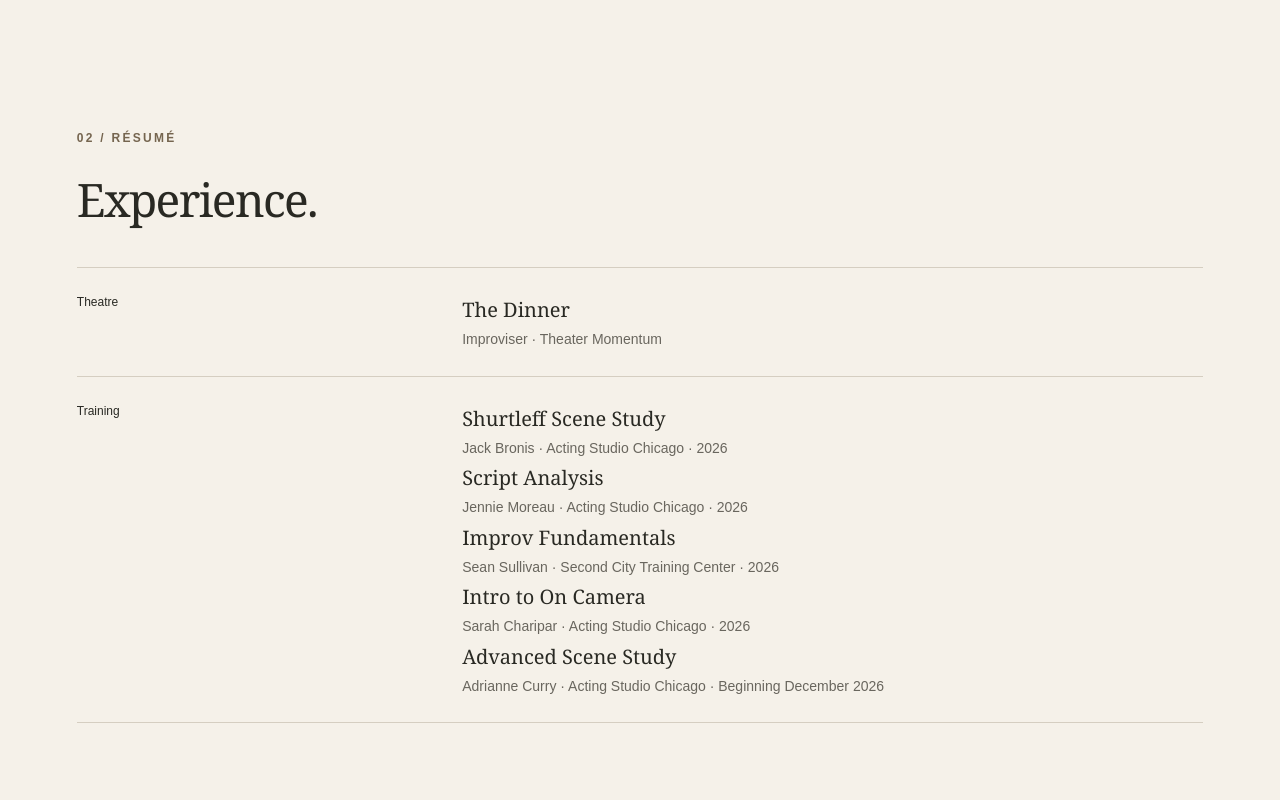
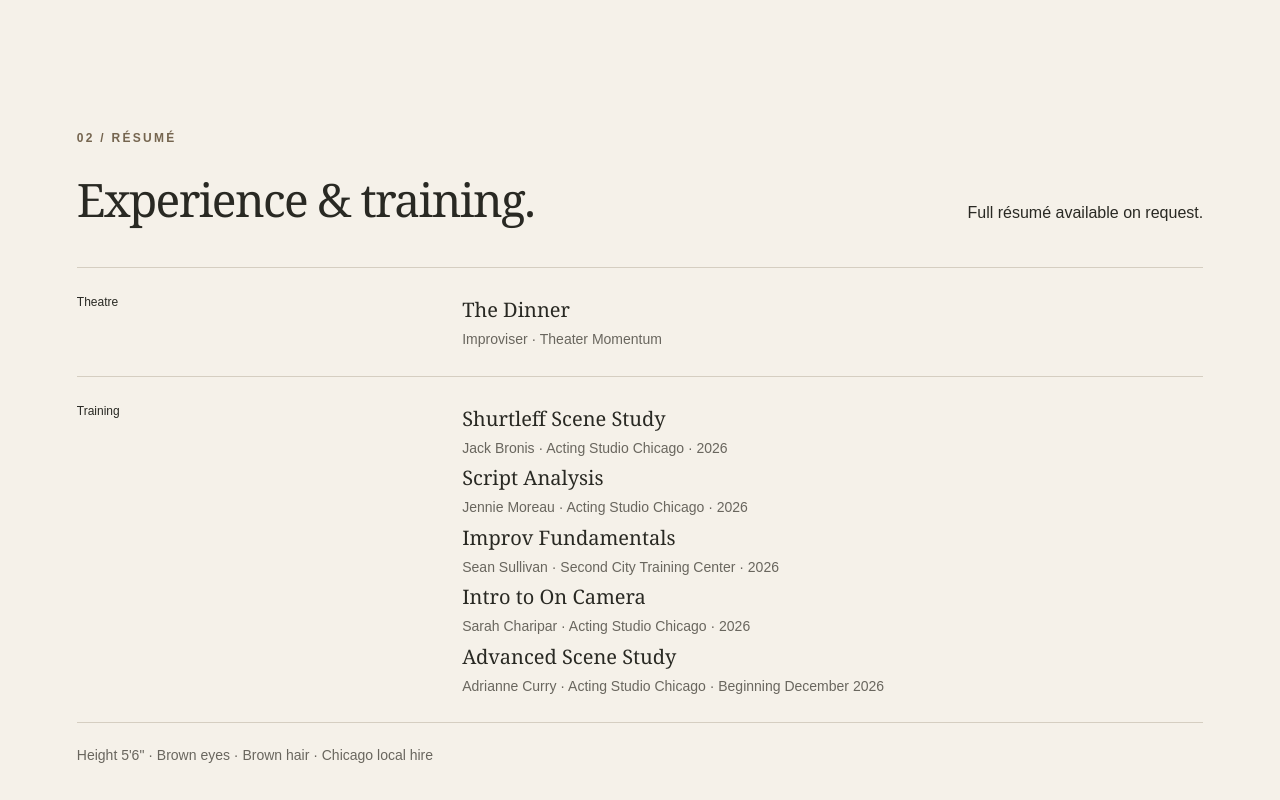
Before and after one commit to cpejic/chelsea-pejic-website, a Next.js app: page / in a window 1280 px wide. Shown: the part 1220-2020 px from the top of the page. Built offline with nearby package versions, Linux system fonts and the light colour scheme.

Commit message:
Refine website resume presentation

```diff
--- a/app/page.js
+++ b/app/page.js
@@ -37,13 +37,9 @@ export default function Home() {
         <div className="headshot-grid">{actor.headshots.map(photo => <figure key={photo.src}><Portrait photo={photo} /><figcaption>{photo.label}</figcaption></figure>)}</div>
       </section> : null}
 
-      {actor.media.length ? <section className="media section" id="media" aria-labelledby="media-title"><div className="wrap media-layout">
-        <div><p className="eyebrow">Media</p><h2 id="media-title">Selected<br /><em>performances.</em></h2></div>
-        <div>{actor.media.map(clip => <article className="clip" key={clip.url}><h3>{clip.title}</h3><p>{clip.description}</p><a className="text-link" href={clip.url} target="_blank" rel="noopener noreferrer">Watch selection <span className="sr-only">(opens in a new tab)</span><Arrow /></a></article>)}</div>
-      </div></section> : null}
-
-      <section className="resume section wrap" id="resume" aria-labelledby="resume-title"><div className="section-heading"><div><p className="eyebrow">02 / Résumé</p><h2 id="resume-title">Experience.</h2></div><div>{actor.resumePdf ? <div className="resume-actions"><a className="text-link" href={actor.resumePdf} target="_blank" rel="noopener noreferrer">View résumé (PDF) <Arrow /></a><a className="text-link" href={actor.resumePdf} download>Download PDF ↓</a></div> : null}</div></div>
+      <section className="resume section wrap" id="resume" aria-labelledby="resume-title"><div className="section-heading"><div><p className="eyebrow">02 / Résumé</p><h2 id="resume-title">Experience & training.</h2></div><div>{actor.resumePdf ? <div className="resume-actions"><a className="text-link" href={actor.resumePdf} target="_blank" rel="noopener noreferrer">View full résumé (PDF) <Arrow /></a><a className="text-link" href={actor.resumePdf} download>Download PDF ↓</a></div> : <p>Full résumé available on request.</p>}</div></div>
         <div className="resume-table">{resume.map(group => <div className="resume-row" key={group.category}><h3>{group.category}</h3><div>{group.entries.map(entry => <div key={entry.title}><h4>{entry.title}</h4><p>{entry.detail}</p></div>)}</div></div>)}</div>
+        <p className="disciplines">Height {actor.height} · Brown eyes · Brown hair · Chicago local hire</p>
       </section>
 
       <section className="current-work wrap" id="current-work" aria-labelledby="work-title">
@@ -54,6 +50,6 @@ export default function Home() {
 
       <section className="contact section" id="contact" aria-labelledby="contact-title"><div className="wrap contact-layout"><div><p className="eyebrow">04 / Contact</p><h2 id="contact-title">Let’s<br /><em>connect.</em></h2></div><div className="contact-copy"><p>For casting, creative collaborations,<br />and representation inquiries.</p><a className="contact-email" href={`mailto:${actor.email}`}>{actor.email} <Arrow /></a><a className="contact-email" href={`tel:${actor.phone.replace(/[^\d+]/g, '')}`}>{actor.phone}</a><p className="eyebrow">Chicago, Illinois</p></div></div></section>
     </main>
-    <footer className="wrap"><a href="#top">Chelsea Pejic</a><span>Actor · Chicago</span><a href="#top">Back to top ↑</a></footer>
+    <footer className="wrap"><a href="#main">Chelsea Pejic</a><span>Actor · Chicago</span><a href="#main">Back to top ↑</a></footer>
   </>;
 }
```
